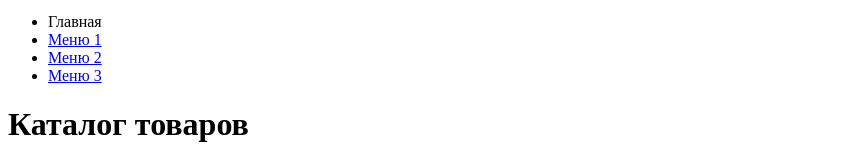
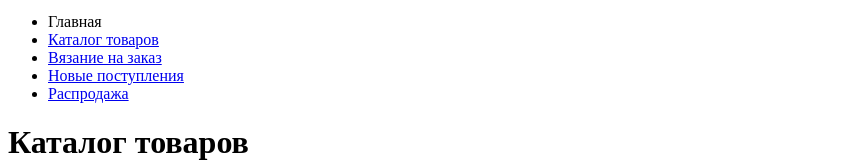
Before and after one commit to Anna-Teshkina/mishka_09_2017, a website: page catalog.html in a window 1280 px wide. Shown: the part 50-212 px from the top of the page, without its empty margins (0-845 px from the left). Drawn offline with Linux system fonts and the light colour scheme.

Commit message:
change a mark-up for main menu, add specific classes for links, for index.html: add class hit__price for block HIT

```diff
--- a/catalog.html
+++ b/catalog.html
@@ -15,16 +15,19 @@
         <div class="main-nav__wrapper">
           <ul class="main-nav__list site-list">
             <li class="site-list__item site-list__item--active">
-              <a> Главная </a>
+              <a class="site-list__link site-list__link--active"> Главная </a>
             </li>
             <li class="site-list__item">
-              <a href="#"> Меню 1 </a>
+              <a class="site-list__link" href="#"> Каталог товаров </a>
             </li>
             <li class="site-list__item">
-              <a href="#"> Меню 2 </a>
+              <a class="site-list__link" href="#"> Вязание на заказ </a>
             </li>
             <li class="site-list__item">
-              <a href="#"> Меню 3 </a>
+              <a class="site-list__link" href="#"> Новые поступления </a>
+            </li>
+            <li class="site-list__item">
+              <a class="site-list__link" href="#"> Распродажа </a>
             </li>
           </ul>
         </div>
```
Also changed, not shown: index.html (+8 -5 lines).
